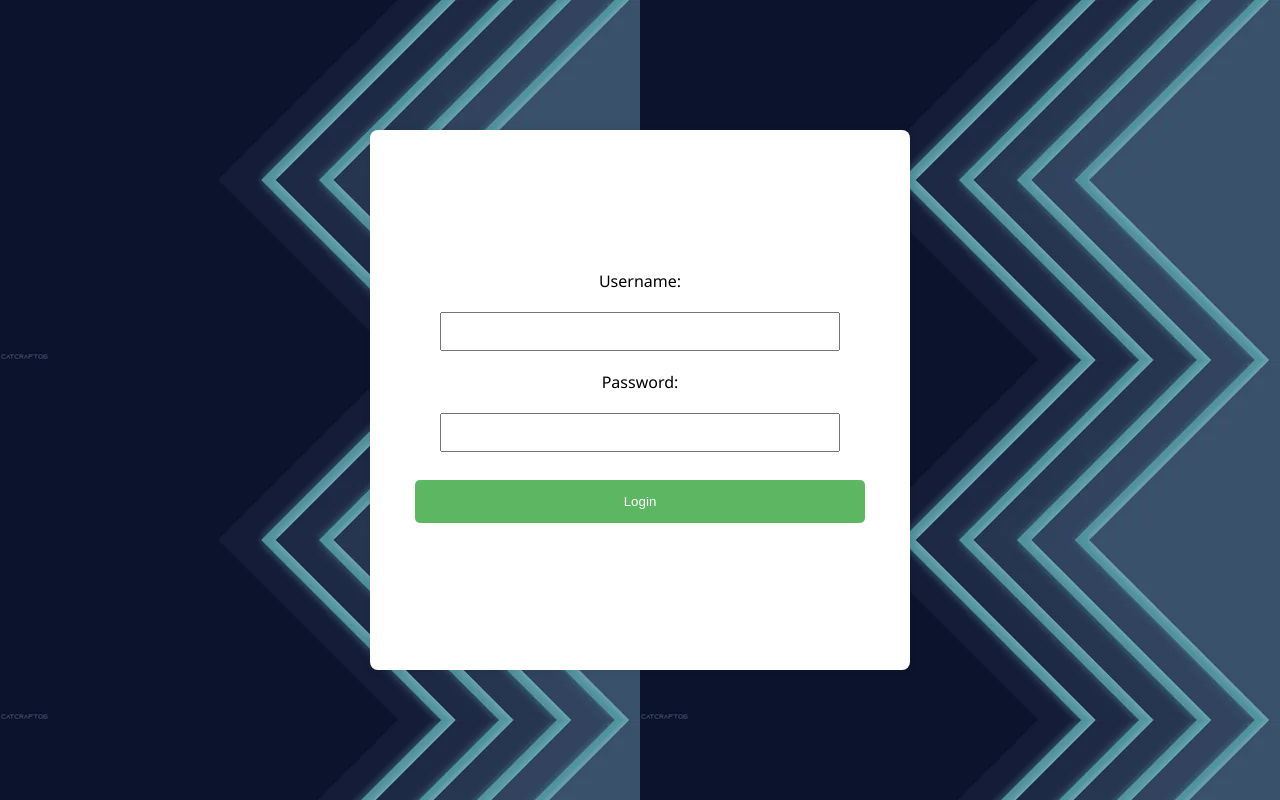
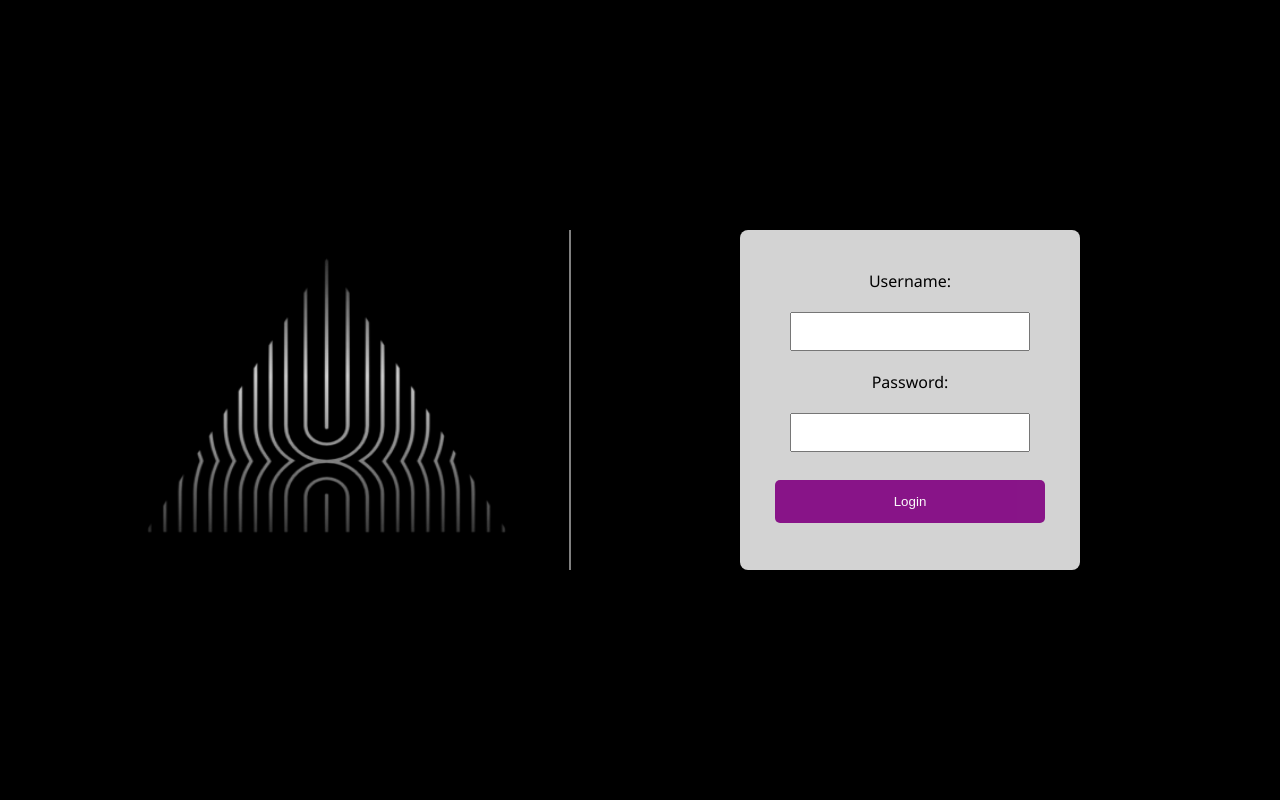
Before and after one commit to siddu1324/finoptixx, a React (Create React App) app in the folder client/: page /login in a window 1280 px wide. Built offline with nearby package versions, Linux system fonts and the light colour scheme.

Commit message:
login page and support page updates

```diff
--- a/client/src/components/SupportPage.js
+++ b/client/src/components/SupportPage.js
@@ -29,6 +29,30 @@ const SupportPage = () => {
               </div>
             )}
           </div>
+          <div className="accordion-item" onClick={() => handleToggle(2)}>
+            <div className="accordion-title">How does FinOptiX use machine learning to enhance financial decision-making?</div>
+            {activeIndex === 2 && (
+              <div className="accordion-content">
+                FinOptiX utilizes machine learning algorithms to analyze historical financial data and market trends. This analysis helps predict future financial conditions and make prescriptive recommendations, thereby enhancing decision-making for small to medium-sized enterprises.
+              </div>
+            )}
+          </div>
+          <div className="accordion-item" onClick={() => handleToggle(3)}>
+            <div className="accordion-title">Can I customize the financial reports generated by FinOptiX?</div>
+            {activeIndex === 3 && (
+              <div className="accordion-content">
+                Yes, FinOptiX allows users to customize their financial reports. You can choose which data points to include and how to visualize them, tailoring the reports to meet your specific business needs.
+              </div>
+            )}
+          </div>
+          <div className="accordion-item" onClick={() => handleToggle(4)}>
+            <div className="accordion-title">How can I integrate FinOptiX with other business tools and platforms?</div>
+            {activeIndex === 4 && (
+              <div className="accordion-content">
+                FinOptiX offers robust API integration capabilities, allowing it to seamlessly connect with various business tools and platforms such as CRM systems, ERP software, and other financial management tools. This integration enhances data synchronization and provides a more comprehensive overview of your business operations.
+              </div>
+            )}
+          </div>
         </div>
       </div>
       <div className="contact-container">
--- a/client/src/pages/LoginPage.js
+++ b/client/src/pages/LoginPage.js
@@ -22,8 +22,7 @@ function LoginPage() {
 
       const data = await response.json();
       console.log('Login successful:', data.token);
-      // Redirect to the dashboard page or handle the token (e.g., save it in local storage)
-      window.location.href = '/';  // Adjust the URL as needed
+      window.location.href = '/';
     } catch (error) {
       console.error('Error:', error);
       alert('Login failed: ' + error.message);
@@ -31,6 +30,7 @@ function LoginPage() {
   };
 
   const formStyle = {
+    backgroundColor: 'lightgrey',
     color: 'black',
     display: 'flex',
     flexDirection: 'column',
@@ -39,10 +39,13 @@ function LoginPage() {
     padding: '20px',
     borderRadius: '8px',
     boxShadow: '0 0 10px rgba(0,0,0,0.1)',
-    backgroundColor: 'white',
     margin: 'auto',
-    width: '500px',
-    height: '500px'
+    marginTop: '50vh',
+    transform: 'translateY(-50%)',
+    width: '300px',
+    height: '300px',
+    marginLeft: 'auto',
+    marginRight: '200px'
   };
 
   const inputStyle = {
@@ -54,7 +57,7 @@ function LoginPage() {
   };
 
   const buttonStyle = {
-    backgroundColor: '#4CAF50',
+    backgroundColor: 'purple',
     color: 'white',
     padding: '14px 20px',
     margin: '8px 0',
@@ -64,8 +67,28 @@ function LoginPage() {
     opacity: '0.9'
   };
 
+  const lineStyle = {
+    position: 'absolute',
+    width: '1px',
+    height: '100%',
+    backgroundColor: 'white',
+    left: '-50%',
+    transform: 'translateX(-50%)',
+  };
+
+  const imageStyle = {
+    position: 'absolute',
+    left: '130px',
+    top: '50%',
+    transform: 'translateY(-50%)',
+    width: '400px',
+    height: '300px',
+
+  };
+
   return (
-    <div style={{backgroundImage: "url('/background.jpeg')",  display: 'flex', justifyContent: 'center', alignItems: 'center', height: '100vh', backgroundColor: '#f4f4f4' }}>
+    <div style={{backgroundColor: '#000',  display: 'flex', justifyContent: 'center', alignItems: 'center', height: '100vh'}}>
+      <img src="/logo.png" alt="Your Image" style={imageStyle} />
       <form onSubmit={handleLogin} style={formStyle}>
         <label htmlFor="username">Username:</label>
         <input
@@ -86,6 +109,7 @@ function LoginPage() {
           required
         />
         <button type="submit" style={buttonStyle}>Login</button>
+        <div style={lineStyle}></div> {}
       </form>
     </div>
   );
```
Also changed, not shown: client/public/background.jpeg, client/public/logo.png (added).
